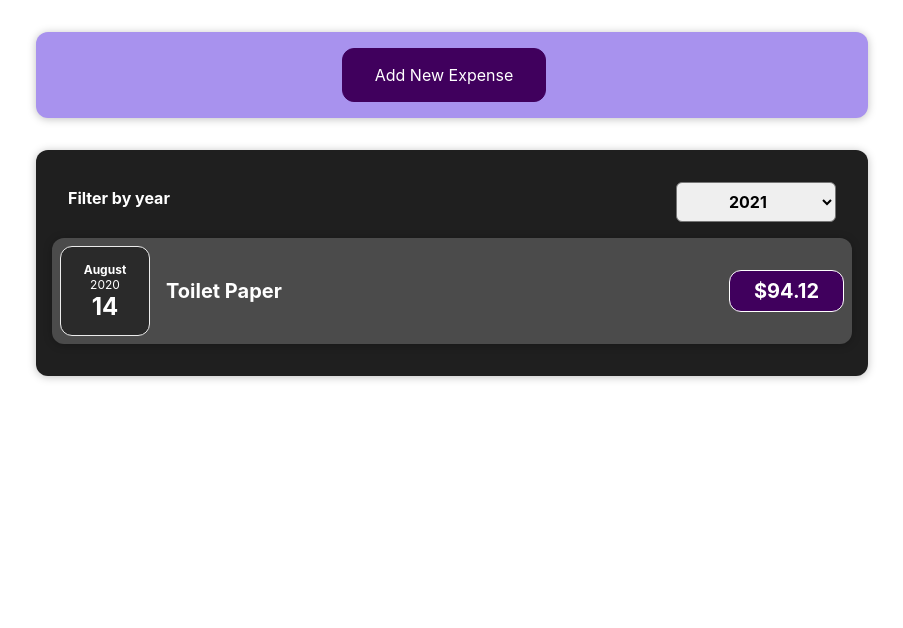
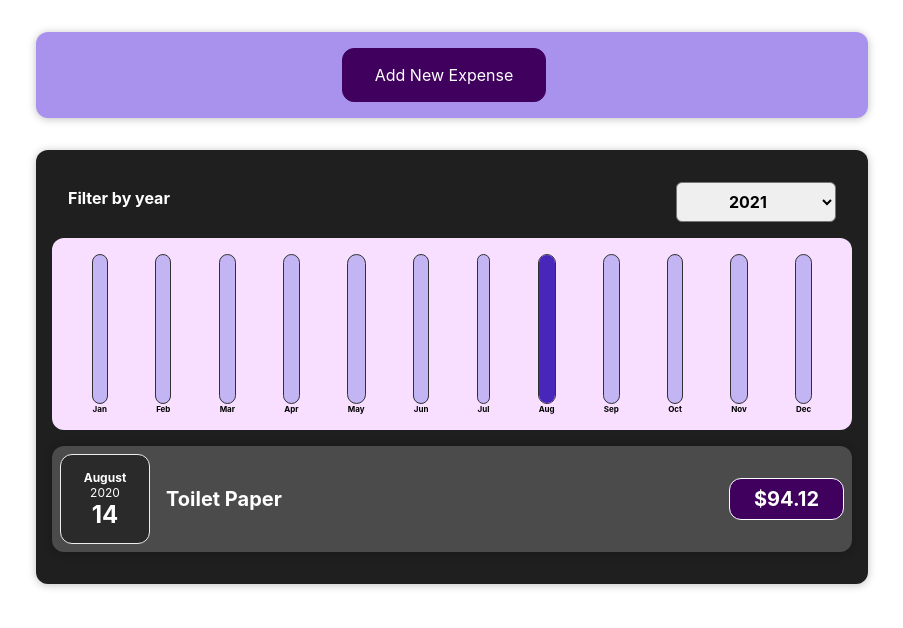
Before and after one commit to samuelhoward1/expense-tracker-js, a React (Create React App) app: page / in a window 1280 px wide. Shown: the top 628 px of the page, without its empty margins (188-1091 px from the left). Built offline with nearby package versions, Linux system fonts and the light colour scheme.

Commit message:
final touch

```diff
--- a/src/components/Chart/Chart.js
+++ b/src/components/Chart/Chart.js
@@ -2,13 +2,16 @@
 import "./Chart.css";
 
 const Chart = (props) => {
+  const dataPointValues = props.dataPoints.map(dataPoint => dataPoint.value);
+  const totalMaximum = Math.max(...dataPointValues);
+
   return (
     <div className="chart">
       {props.dataPoints.map((dataPoint) => (
         <ChartBar
           key={dataPoint.label}
           value={dataPoint.value}
-          maxValue={null}
+          maxValue={totalMaximum}
           label={dataPoint.label}
         />
       ))}
--- a/src/components/Chart/ChartBar.js
+++ b/src/components/Chart/ChartBar.js
@@ -3,7 +3,7 @@
 const ChartBar = (props) => {
   let barFillHeight = "0%";
 
-  if (props.max > 0) {
+  if (props.maxValue > 0) {
     barFillHeight = Math.round((props.value / props.maxValue) * 100) + "%";
   }
 
--- a/src/components/Expenses/Expenses.js
+++ b/src/components/Expenses/Expenses.js
@@ -3,6 +3,7 @@
 import ExpensesFilter from "./ExpensesFilter";
 import "./Expenses.css";
 import ExpensesList from "./ExpensesList";
+import ExpensesChart from "./ExpensesChart";
 
 const Expenses = (props) => {
   const [filteredYear, setFilteredYear] = useState("2020");
@@ -22,6 +23,7 @@
           selected={filteredYear}
           onChangeFilter={filterChangeHandler}
         />
+        <ExpensesChart expenses={filteredExpenses} />
         <ExpensesList items={filteredExpenses}/>
       </Card>
     </div>
--- a/src/components/Expenses/ExpensesChart.js
+++ b/src/components/Expenses/ExpensesChart.js
@@ -16,7 +16,12 @@
     { label: "Dec", value: 0 },
   ];
 
-  return <Chart />
+  for (const expense of props.expenses) {
+    const expenseMonth = expense.date.getMonth();
+    chartDataPoints[expenseMonth].value += expense.amount;
+  }
+
+  return <Chart dataPoints={chartDataPoints} />;
 };
 
 export default ExpensesChart;
--- a/src/components/newExpense/ExpenseForm.js
+++ b/src/components/newExpense/ExpenseForm.js
@@ -44,7 +44,7 @@
 
     const expenseData = {
       title: enteredTitle,
-      amount: enteredAmount,
+      amount: +enteredAmount,
       date: new Date(enteredDate),
     };
 
```
